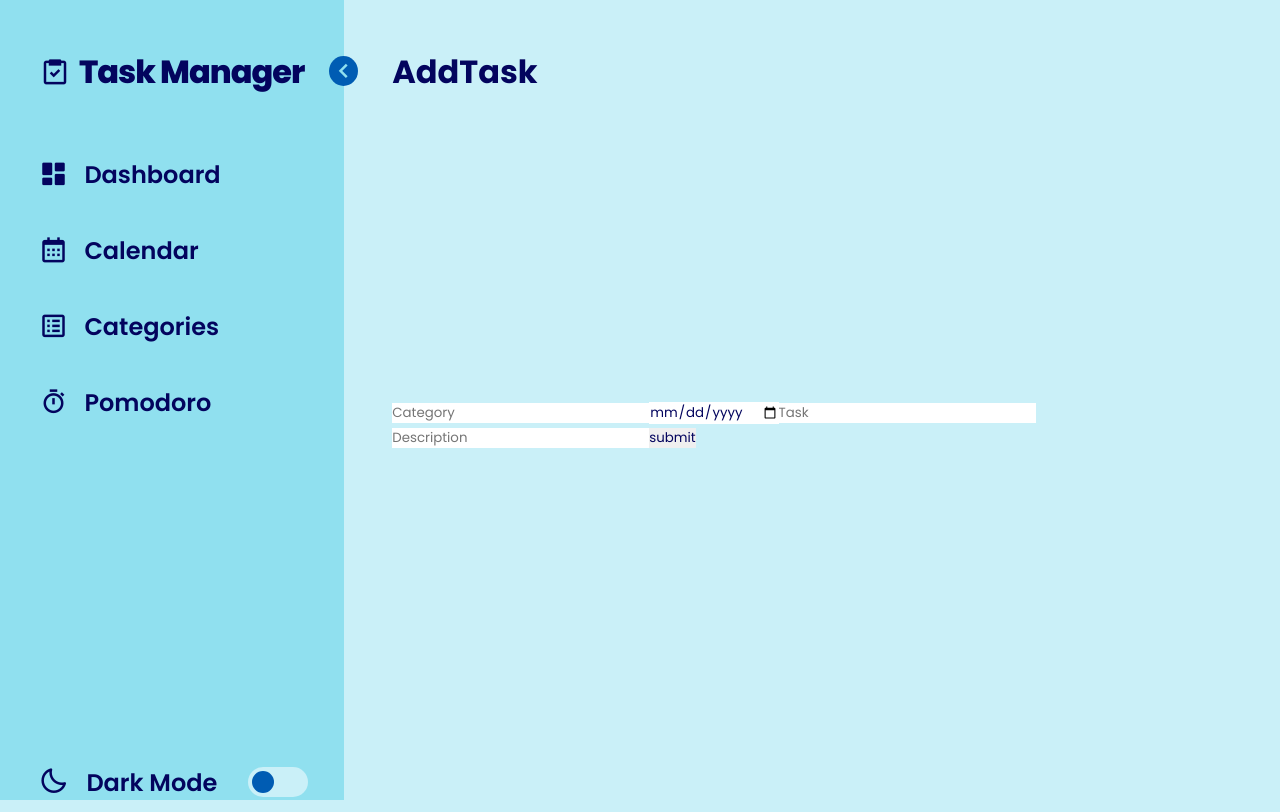
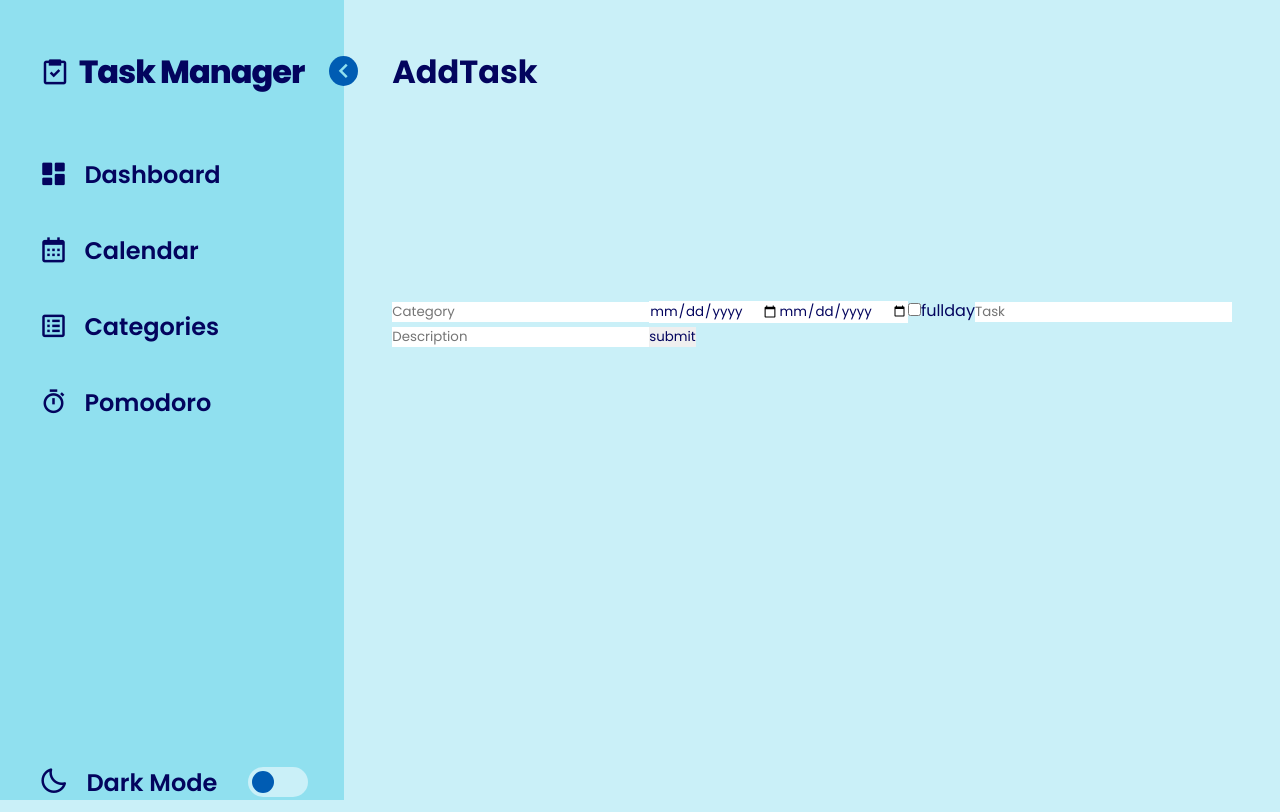
Before and after one commit to WaltsonZh/Organask, a React (Vite) app: page /addtask in a window 1280 px wide. Built offline with nearby package versions, Linux system fonts and the light colour scheme.

Commit message:
task data object formatted

```diff
--- a/src/App.jsx
+++ b/src/App.jsx
@@ -1,21 +1,22 @@
 import React from 'react'
 import { createBrowserRouter, createRoutesFromElements, Route, RouterProvider } from 'react-router-dom'
 import Layout from './layouts/Layout'
+import Error from './pages/Error'
 import Calendar from './pages/Calendar'
 import Dashboard from './pages/Dashboard'
 import Categories from './pages/Categories'
 import Pomodoro from './pages/Pomodoro'
-import AddTask from './pages/AddTask'
+import AddTask, {action as addTaskAction} from './pages/AddTask'
 
 export default function App() {
   const router = createBrowserRouter(
     createRoutesFromElements(
-      <Route path='/' element={<Layout />}>
+      <Route path='/' element={<Layout />} errorElement={<Error />}>
         <Route index element={<Dashboard />} />
         <Route path='calendar' element={<Calendar />} />
         <Route path='categories' element={<Categories />} />
         <Route path='pomodoro' element={<Pomodoro />} />
-        <Route path='addtask' element={<AddTask />} />
+        <Route path='addtask' element={<AddTask />} action={addTaskAction} />
       </Route>
     )
   )
--- a/src/index.jsx
+++ b/src/index.jsx
@@ -3,4 +3,8 @@ import ReactDOM from 'react-dom/client'
 import App from './App.jsx'
 import './index.css'
 
-ReactDOM.createRoot(document.getElementById('root')).render(<App />)
+ReactDOM.createRoot(document.getElementById('root')).render(
+  <React.StrictMode>
+    <App />
+  </React.StrictMode>
+)
--- a/src/pages/AddTask.jsx
+++ b/src/pages/AddTask.jsx
@@ -1,33 +1,60 @@
-import React, { useState } from 'react'
-import { addTask } from '../firebase'
+import React, { useRef, useState } from 'react'
+import { Form, useActionData } from 'react-router-dom'
+import { Timestamp } from 'firebase/firestore'
+
+export const action = async ({ request }) => {
+  const formData = await request.formData()
+  let data = {}
+  for (const pair of formData.entries()) {
+    data[pair[0]] = pair[1]
+  }
+
+  const jsStartTime = new Date(`${data.startdate} ${data.starttime}`)
+  const startTimestamp = Timestamp.fromDate(jsStartTime)
+
+  const jsEndTime = new Date(`${data.fullday ? data.enddate : `${data.startdate} ${data.endtime}`}`)
+
+  const endTimestamp = Timestamp.fromDate(jsEndTime)
+  delete data.startdate
+  delete data.starttime
+  delete data.endtime
+  delete data.enddate
+
+  data = {
+    ...data,
+    startTimestamp,
+    endTimestamp,
+    fullday: data.fullday ? true : false,
+  }
+
+  return data
+}
 
 export default function AddTask() {
-  const [taskData, setTaskData] = useState({})
-
-  const handleChange = (e) => {
-    const { name, value } = e.target
-    setTaskData((prevData) => ({
-      ...prevData,
-      [name]: value
-    }))
-  }
-
-  const submit = (e) => {
-    e.preventDefault()
-    addTask(taskData)
-    e.target.reset()
-  }
+  const task = useActionData()
+  const [fullDay, setFullDay] = useState(true)
+  const checkbox = useRef()
 
   return (
     <div className='AddTask Page'>
       <h1>AddTask</h1>
-      <form onSubmit={submit}>
-        <input type='text' onChange={handleChange} name='category' placeholder='Category' required />
-        <input type='date' onChange={handleChange} name='timestamp' required />
-        <input type='text' onChange={handleChange} name='task' placeholder='Task' required />
-        <input type='text' onChange={handleChange} name='description' placeholder='Description' />
+      <Form method='post'>
+        <input type='text' name='category' placeholder='Category' required />
+        <input type='date' name='startdate' required />
+        {fullDay ? <input type='date' name='enddate' required /> : null}
+        <input ref={checkbox} type='checkbox' name='fullday' onChange={(e) => setFullDay(e.target.checked)} />
+        <label htmlFor='fullday'>fullday</label>
+        {!fullDay ? (
+          <>
+            <input type='time' name='starttime' required />
+            <input type='time' name='endtime' required />
+          </>
+        ) : null}
+        <input type='text' name='task' placeholder='Task' required />
+        <input type='text' name='description' placeholder='Description' />
         <button>submit</button>
-      </form>
+      </Form>
+      <p>{JSON.stringify(task)}</p>
     </div>
   )
 }
--- /dev/null
+++ b/src/pages/Error.jsx
@@ -0,0 +1,17 @@
+import React from 'react'
+import { useRouteError } from 'react-router-dom'
+import Sidebar from '../components/Sidebar'
+
+export default function Error() {
+  const error = useRouteError()
+
+  return (
+    <>
+    <Sidebar />
+      <div className='Page'>
+        <h1>Error: {error.message}</h1>
+        <h6>{JSON.stringify(error)}</h6>
+      </div>
+    </>
+  )
+}
```
